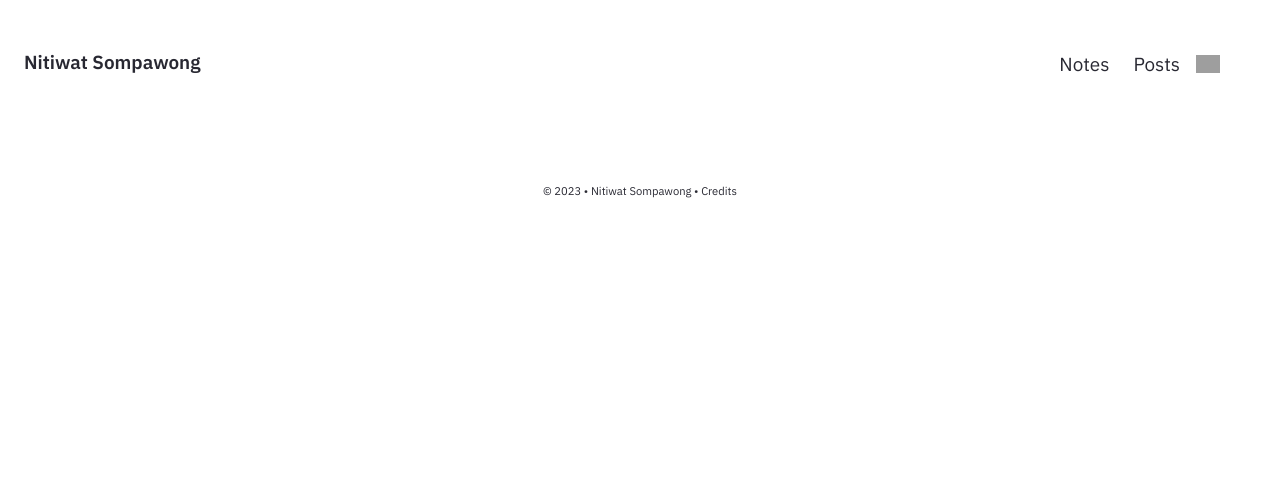
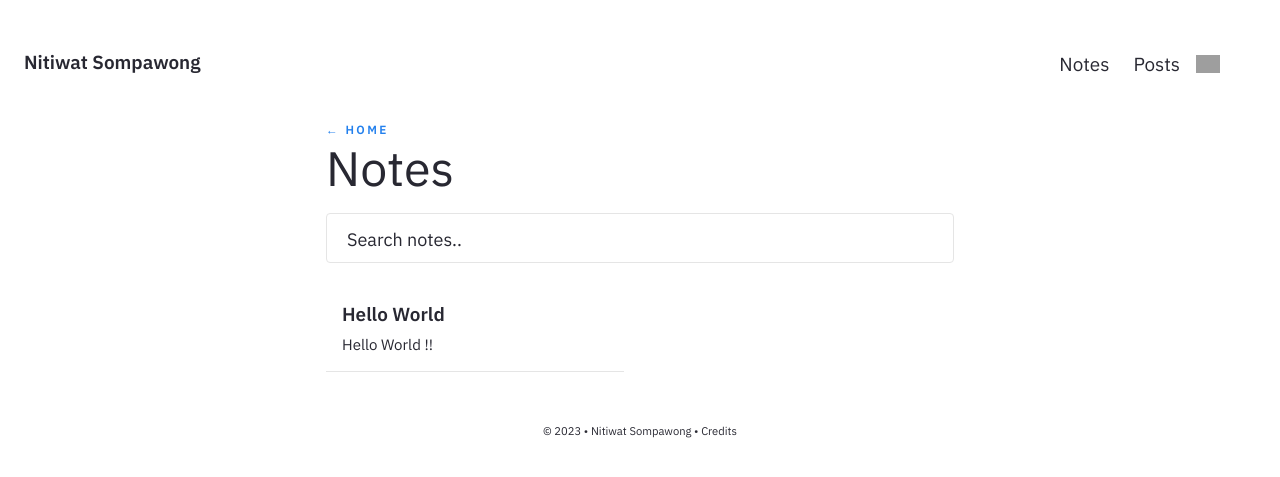
Before and after one commit to fnitiwat/fnitiwat.github.io, a Jekyll site: the page built from pages/notes.md, in a window 1280 px wide. Shown: the top 477 px of the page. Built offline with Jekyll 4.4.1, drawn with Linux system fonts in a browser that asks for light colours; grey boxes are pictures that could not be loaded.

Commit message:
update notes

```diff
--- a/_notes/Public/HelloWorld.md
+++ b/_notes/Public/HelloWorld.md
@@ -3,7 +3,7 @@ title: Hello World
 feed: show
 date: 19/08/2023
 permalink: /hello-world
-format: list
+format: notes
 ---
 
-Hello World
+Hello World !!
```
Also changed, not shown: pages/notes.md (+2 -2 lines).
